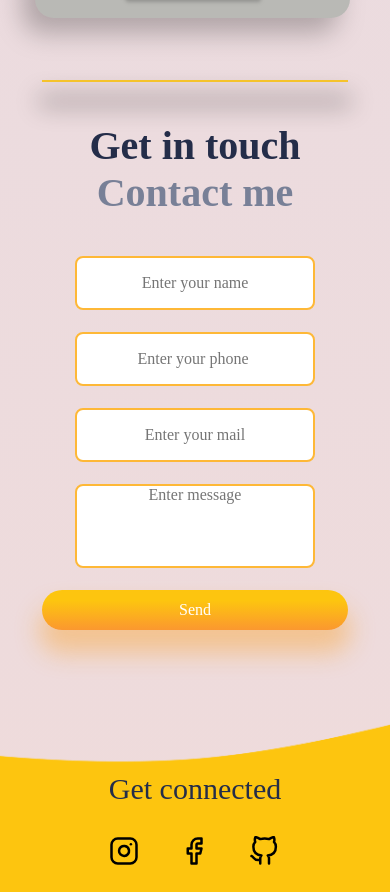
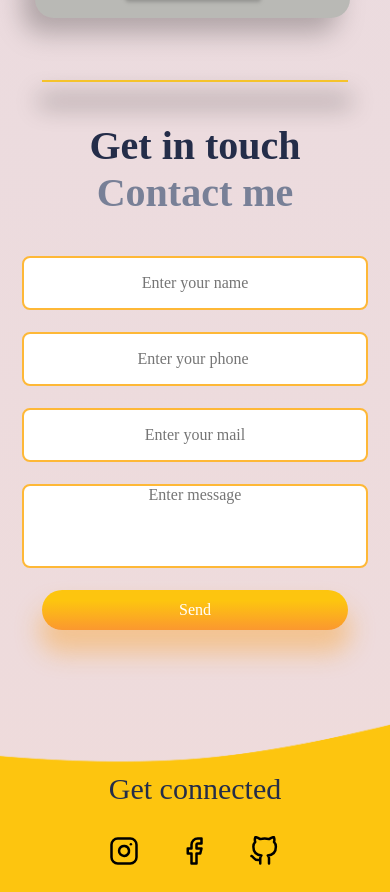
Before and after one commit to Aashu623/Portfolio, a React (Create React App) app: page / in a window 390 px wide. Shown: the part 3669-4561 px from the top of the page. Built offline with nearby package versions, Linux system fonts and the light colour scheme; a web font is replaced by a local one.

Commit message:
update contact form

```diff
--- a/src/Components/Contact/contact.css
+++ b/src/Components/Contact/contact.css
@@ -37,9 +37,10 @@
     flex-direction: column;
     gap: 1.1rem;
     align-items: center;
+    width: 80%;
 }
 .right form input,textarea{
-    width: 20rem;
+    width: 100%;
     height: 2.5rem;
     padding:  0 1.1em;
     text-align: center;
@@ -69,11 +70,6 @@
     margin-left: 35rem;
 }
 @media screen and (max-width:1080px) {
-    .contact{
-        .c-container{
-            align-items: flex-start;
-        }
-    }
     .span>:nth-child(1){
         font-size: 2.5rem;
     }
@@ -89,8 +85,10 @@
         .left,.right{
             width: 100%;
         }
-        .right>form{
-            width: 100%;
+        .right{
+            form{
+                width: 100%;
+            }
         }
     }
 
@@ -114,7 +112,7 @@
         font-size: 2rem;
     }
     .right form input,textarea{
-        width: 10rem;
+        width: 100%;
     }
     .error{
         text-align: center;
```
